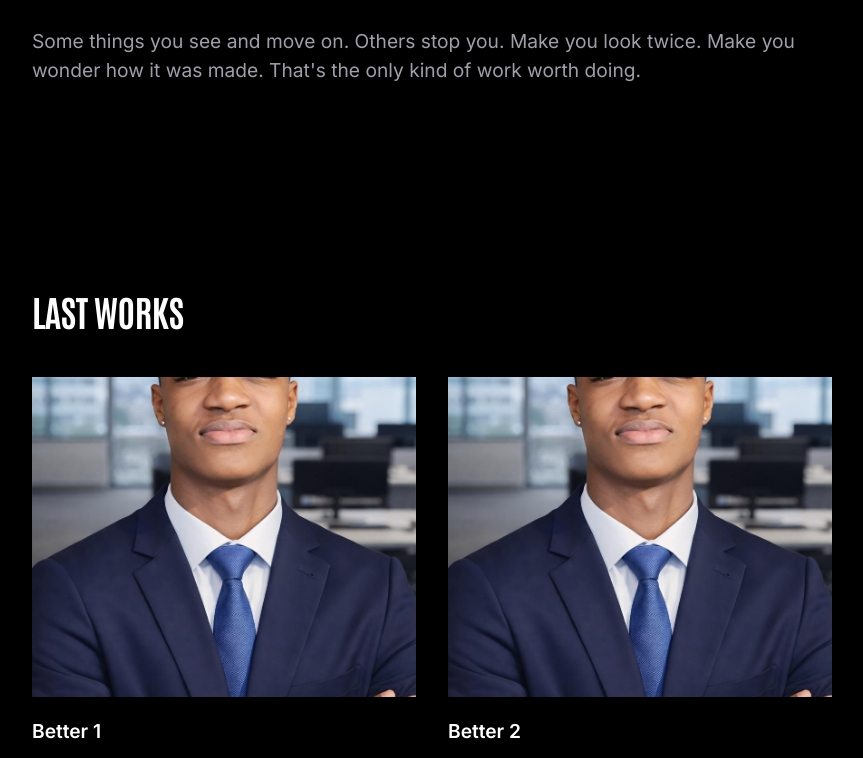
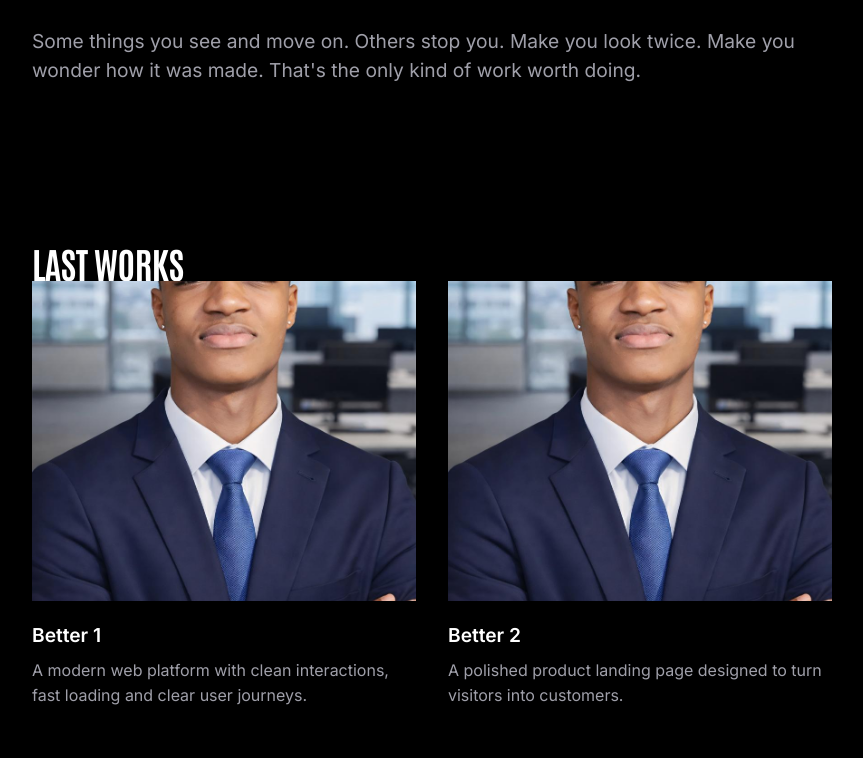
Before and after one commit to makeneto/makenedev, a React (Vite) app: page /work in a window 1280 px wide. Shown: the part 300-1058 px from the top of the page, without its empty margins (208-1071 px from the left). Built offline with nearby package versions, Linux system fonts and the light colour scheme; a web font is replaced by a local one.

Commit message:
style: rename section and header classes in ShowcaseSection

```diff
--- a/src/components/showcase-section/ShowcaseSection.tsx
+++ b/src/components/showcase-section/ShowcaseSection.tsx
@@ -35,8 +35,8 @@ const ShowcaseSection: React.FC<ShowcaseSectionProps> = ({
   const showControls = !isHomePage && totalPages > 1
 
   return (
-    <section className="section" ref={sectionRef}>
-      <header className="header">
+    <section className="showcase-section" ref={sectionRef}>
+      <header className="showcase-header">
         <h2 className="heading">{title}</h2>
         {viewAllHref && (
           <a href={viewAllHref} className="viewAll">
```
